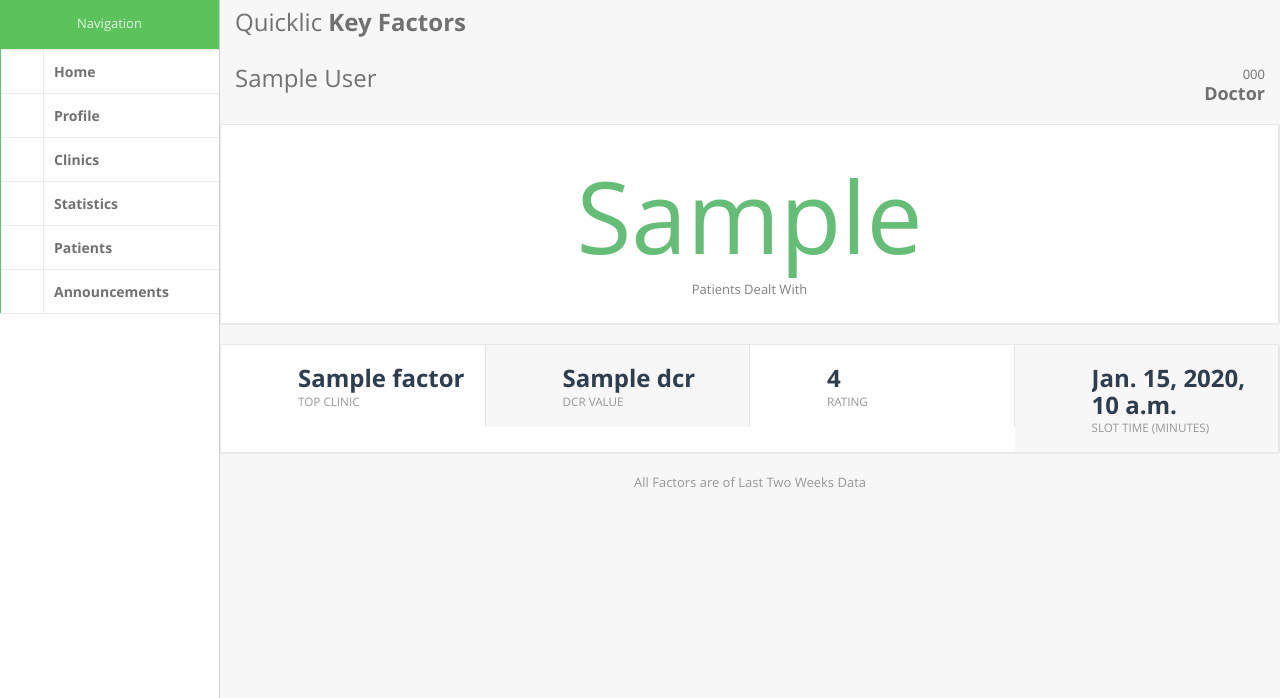
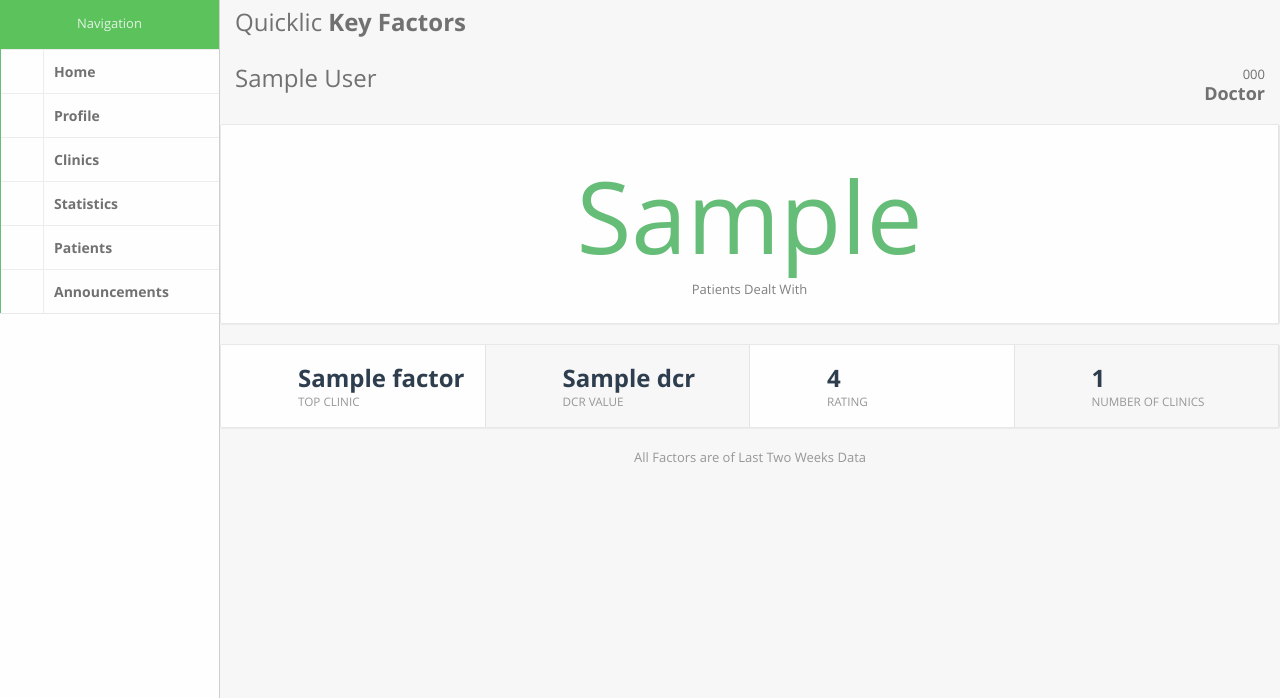
Before and after one commit to aamishbaloch/quicklic-backend, a Django app: template templates/portal/key_factors.html in a window 1280 px wide. Shown: the part 51-749 px from the top of the page. Run offline with Django 3.2, Linux system fonts and the light colour scheme; tables that the repository leaves empty hold one stand-in row (values such as "Sample post"); the template is opened without the code that fills it: values that come from a table or form of the project are taken from there, most other values are stand-ins (such as "Sample title", 1, 10 or a date in 2020); parts of the project's set-up code (start-up, migrations or seed data) failed here and were passed over; some libraries are stand-ins or nearby versions; some web fonts are replaced.

Commit message:
portal key factors fix

```diff
--- a/portal/statistics_helper.py
+++ b/portal/statistics_helper.py
@@ -103,7 +103,7 @@ def get_key_factors_for_doctor(doctor):
 
     data = {
         "patient_seen": appointments.filter(status=Appointment.Status.DONE).count(),
-        "slot_time": doctor.setting.slot_time,
+        "clinic_count": doctor.clinic.count(),
         "rating": doctor.rating,
         "dcr": (completed_appointments*100)/appointment_count if appointment_count > 0 else 0,
         "top_clinic_name": get_top_clinic_name_for_doctor(doctor, appointments),
--- a/templates/portal/key_factors.html
+++ b/templates/portal/key_factors.html
@@ -74,11 +74,11 @@
                   <div class="col-sm-6 col-md-3 padder-v b-r b-light lt">
                     <span class="fa-stack fa-2x pull-left m-r-sm">
                       <i class="fa fa-circle fa-stack-2x icon-muted"></i>
-                      <i class="fa fa-clock-o fa-stack-1x text-white"></i>
+                      <i class="fa fa-hospital-o fa-stack-1x text-white"></i>
                     </span>
                     <a class="clear">
-                      <span class="h3 block m-t-xs"><strong>{{ factors.slot_time }}</strong></span>
-                      <small class="text-muted text-uc">Slot Time (Minutes)</small>
+                      <span class="h3 block m-t-xs"><strong>{{ factors.clinic_count }}</strong></span>
+                      <small class="text-muted text-uc">Number of Clinics</small>
                     </a>
                   </div>
                 </div>
```
